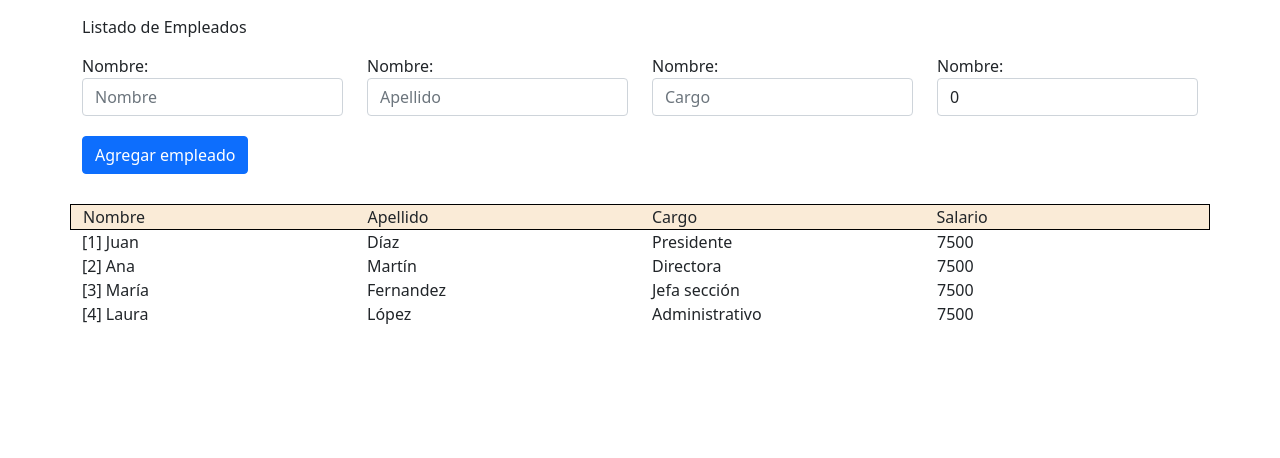
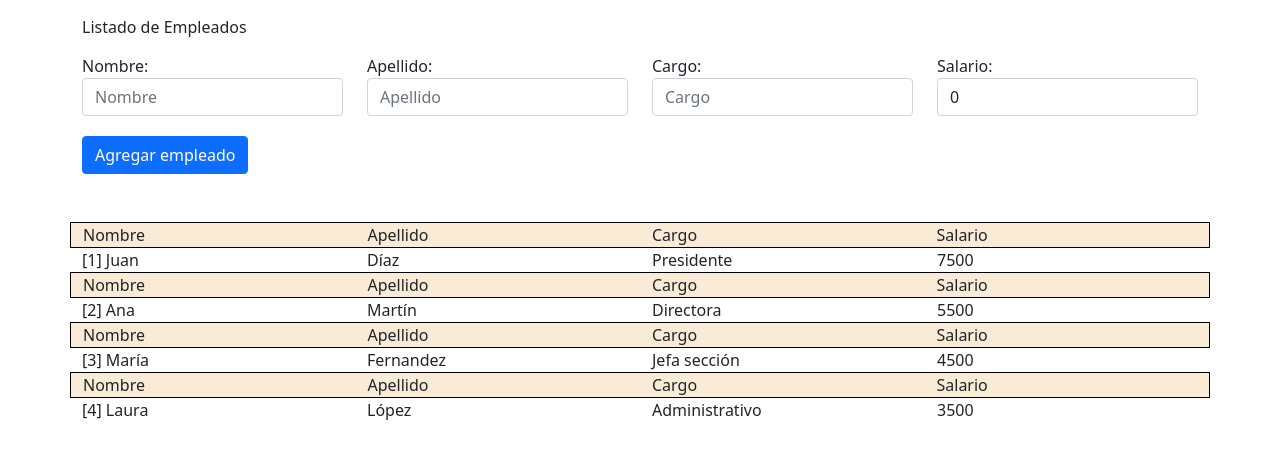
Before and after one commit to RenegadeAsturias/Angular2022-Routing, an Angular app: page / in a window 1280 px wide. Shown: the top 458 px of the page. Built offline with nearby package versions, Linux system fonts and the light colour scheme.

Commit message:
Comunicacion entre componentes

```diff
--- a/src/app/app.component.html
+++ b/src/app/app.component.html
@@ -14,15 +14,15 @@
       <input type="text" name="nombre" id="nombre" placeholder="Nombre" class="form-control" [(ngModel)]="cuadroNombre" />
     </div>
     <div class="form-group col-md-3">
-      <label for="apellido">Nombre: </label>
+      <label for="apellido">Apellido: </label>
       <input type="text" name="apellido" id="apellido" placeholder="Apellido" class="form-control" [(ngModel)]="cuadroApellido" />
     </div>
     <div class="form-group col-md-3">
-      <label for="cargo">Nombre: </label>
+      <label for="cargo">Cargo: </label>
       <input type="text" name="cargo" id="cargo" placeholder="Cargo" class="form-control" [(ngModel)]="cuadroCargo" />
     </div>
     <div class="form-group col-md-3">
-      <label for="salario">Nombre: </label>
+      <label for="salario">Salario: </label>
       <input type="number" name="salario" id="salario" placeholder="Salario" class="form-control" [(ngModel)]="cuadroSalario" />
     </div>
 
@@ -33,19 +33,5 @@
   </form>
 </div>
 
-<div class="container">
-  <div class="row separate">
-  </div>
-  <div class="row" style="background-color: antiquewhite; border: 1px solid black;">
-    <div class="col-md-3">Nombre</div>
-    <div class="col-md-3">Apellido</div>
-    <div class="col-md-3">Cargo</div>
-    <div class="col-md-3">Salario</div>
-  </div>
-  <div *ngFor="let empleado of empleados; let i=index;" class="row">
-    <div class="col-md-3">[{{i+1}}] {{empleado.nombre}}</div>
-    <div class="col-md-3">{{empleado.apellido}}</div>
-    <div class="col-md-3">{{empleado.cargo}}</div>
-    <div class="col-md-3">{{empleado.salario}}</div>
-  </div>
-</div>
+<br/><br/>
+<app-empleado-hijo *ngFor="let empleado of empleados; let i=index;" [empleadoLista]="empleado" [indice]="i"></app-empleado-hijo>
--- a/src/app/app.component.ts
+++ b/src/app/app.component.ts
@@ -12,9 +12,9 @@ export class AppComponent {
 
   empleados:Empleado[] = [
     new Empleado("Juan","Díaz","Presidente",7500),
-    new Empleado("Ana","Martín","Directora",7500),
-    new Empleado("María","Fernandez","Jefa sección",7500),
-    new Empleado("Laura","López","Administrativo",7500),
+    new Empleado("Ana","Martín","Directora",5500),
+    new Empleado("María","Fernandez","Jefa sección",4500),
+    new Empleado("Laura","López","Administrativo",3500),
   ];
 
   agregarEmpleado(){
--- a/src/app/app.module.ts
+++ b/src/app/app.module.ts
@@ -1,17 +1,20 @@
-import { NgModule } from '@angular/core';
+import { NgModule, NO_ERRORS_SCHEMA } from '@angular/core';
 import { FormsModule } from '@angular/forms';
 import { BrowserModule } from '@angular/platform-browser';
 
 import { AppComponent } from './app.component';
+import { EmpleadoHijoComponent } from './empleado-hijo/empleado-hijo.component';
 
 @NgModule({
   declarations: [
-    AppComponent
+    AppComponent,
+    EmpleadoHijoComponent
   ],
   imports: [
     BrowserModule, FormsModule
   ],
   providers: [],
-  bootstrap: [AppComponent]
+  bootstrap: [AppComponent],
+  schemas: [NO_ERRORS_SCHEMA]
 })
 export class AppModule { }
--- /dev/null
+++ b/src/app/empleado-hijo/empleado-hijo.component.html
@@ -0,0 +1,16 @@
+<div class="container">
+  <div class="row separate">
+  </div>
+  <div class="row" style="background-color: antiquewhite; border: 1px solid black;">
+    <div class="col-md-3">Nombre</div>
+    <div class="col-md-3">Apellido</div>
+    <div class="col-md-3">Cargo</div>
+    <div class="col-md-3">Salario</div>
+  </div>
+  <div class="row">
+    <div class="col-md-3">[{{indice+1}}] {{empleadoLista.nombre}}</div>
+    <div class="col-md-3">{{empleadoLista.apellido}}</div>
+    <div class="col-md-3">{{empleadoLista.cargo}}</div>
+    <div class="col-md-3">{{empleadoLista.salario}}</div>
+  </div>
+</div>
--- /dev/null
+++ b/src/app/empleado-hijo/empleado-hijo.component.ts
@@ -0,0 +1,20 @@
+import { Component, Input, OnInit } from '@angular/core';
+import { Empleado } from '../empleado.model';
+
+@Component({
+  selector: 'app-empleado-hijo',
+  templateUrl: './empleado-hijo.component.html',
+  styleUrls: ['./empleado-hijo.component.css']
+})
+export class EmpleadoHijoComponent implements OnInit {
+
+  @Input() indice:number;
+
+  @Input() empleadoLista:Empleado;
+
+  constructor() { }
+
+  ngOnInit(): void {
+  }
+
+}
--- a/tsconfig.json
+++ b/tsconfig.json
@@ -2,6 +2,7 @@
 {
   "compileOnSave": false,
   "compilerOptions": {
+    "strictPropertyInitialization": false,
     "baseUrl": "./",
     "outDir": "./dist/out-tsc",
     "forceConsistentCasingInFileNames": true,
```
Also changed, not shown: proyecto.txt, src/app/empleado-hijo/empleado-hijo.component.css (added), 1 other file (tests, documents, lock files or other folders).
